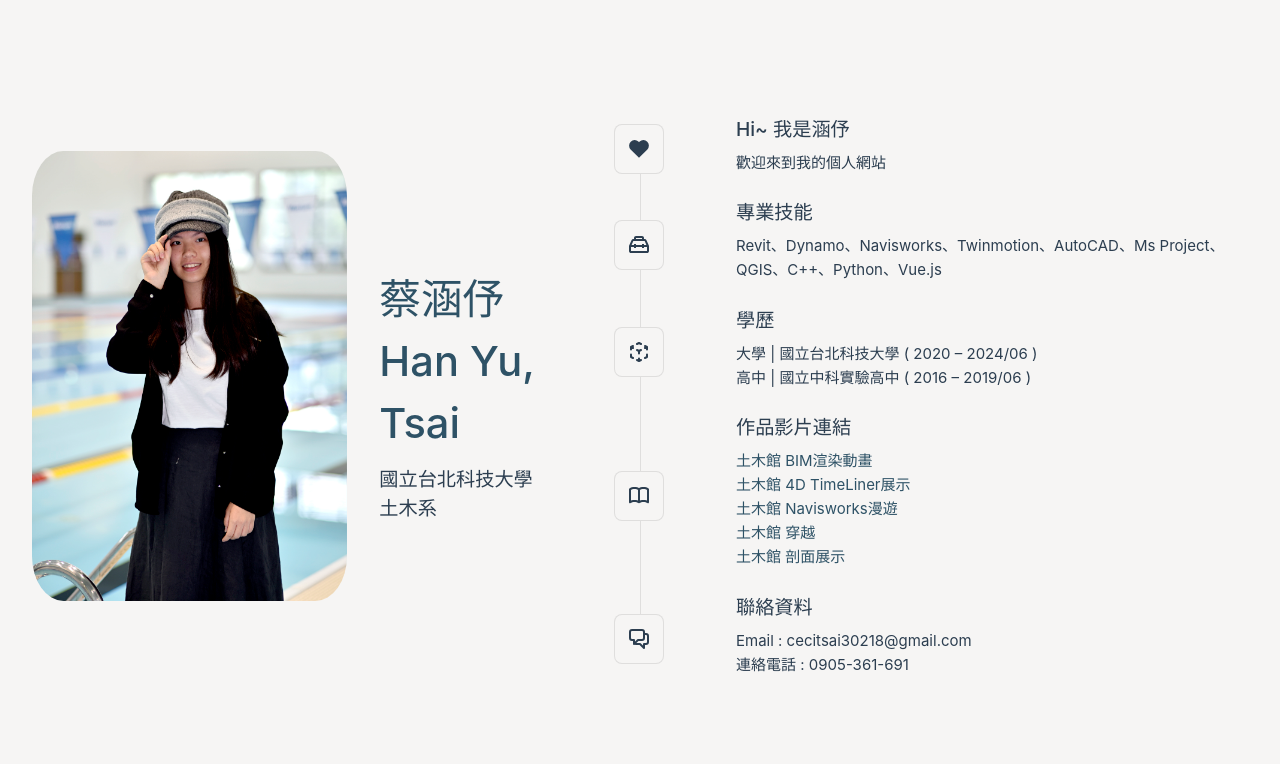
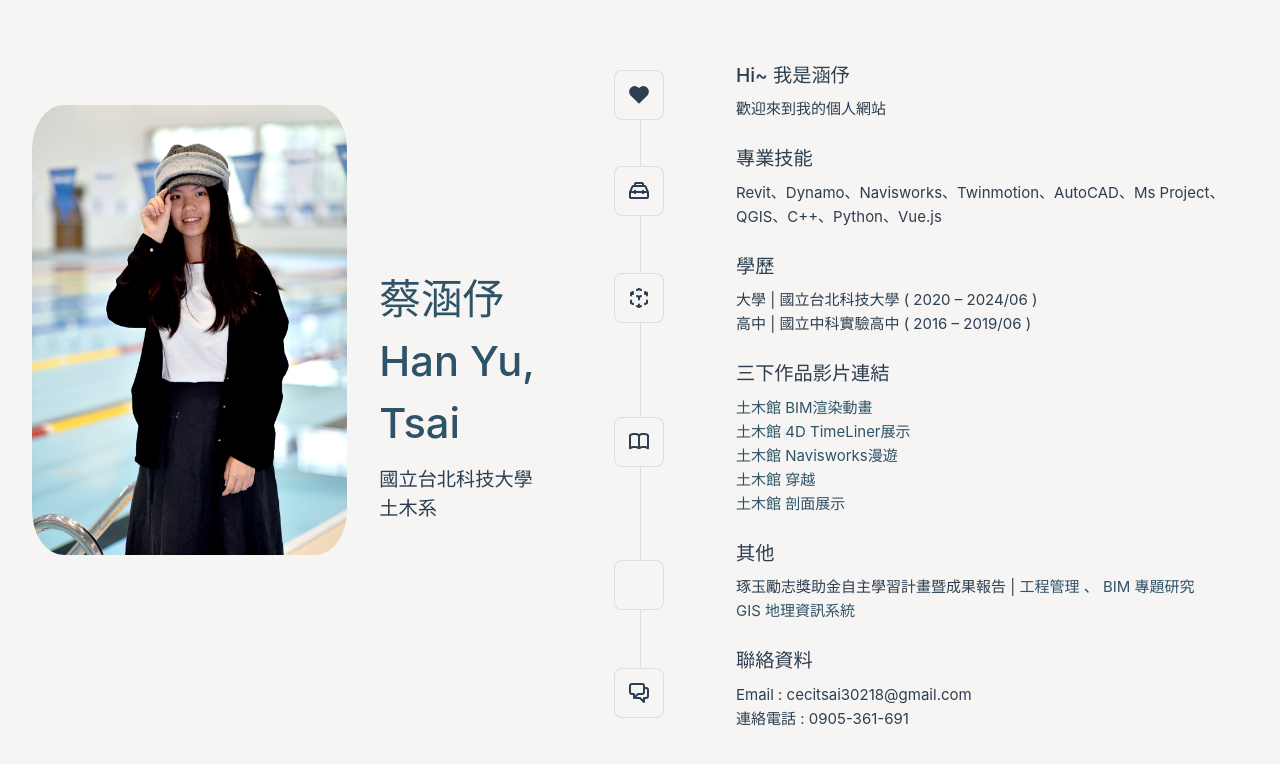
Before and after one commit to CCvegetable/cv, a Vue app: page / in a window 1280 px wide. Shown: the top 764 px of the page. Built offline with nearby package versions, Linux system fonts and the light colour scheme.

Commit message:
其他連結

```diff
--- a/src/components/TheWelcome.vue
+++ b/src/components/TheWelcome.vue
@@ -48,7 +48,7 @@ import SupportIcon from "./icons/IconSupport.vue";
     <template #icon>
       <DocumentationIcon />
     </template>
-    <template #heading>作品影片連結</template>
+    <template #heading>三下作品影片連結</template>
 
     <a href="https://youtu.be/isqqhhC9oGc">土木館 BIM渲染動畫</a>
     <br>
@@ -58,11 +58,31 @@ import SupportIcon from "./icons/IconSupport.vue";
     <br>
     <a href="https://youtu.be/khbeNL45T8Y">土木館 穿越</a>
     <br>
-    <a href="https://youtu.be/O323wbdeWpU">土木館 剖面展示</a>
+    <a href="https://youtu.be/O323wbdeWpU">土木館 剖面展示 </a>
+
 
 
 
   </WelcomeItem>
+
+  <WelcomeItem>
+    <template #icon>
+
+    </template>
+    <template #heading>其他</template>
+
+    琢玉勵志獎助金自主學習計畫暨成果報告 |
+    <a href="https://drive.google.com/file/d/1IcphA0f9A2TG_o9J0u4XnaDmsiRUuPP3/view">工程管理</a>
+    、
+    <a href="https://drive.google.com/file/d/1WPr5x4X8kJBuoMTBy6mqI5eTBndO2mXV/view">BIM 專題研究</a>
+    <br>
+
+
+   <a href="https://hackmd.io/@jfERwE8gQ-etRySy2hktww/rJ3mPMgyp">GIS 地理資訊系統</a>
+  </WelcomeItem>
+
+
+
 
   <WelcomeItem>
     <template #icon>
```
Also changed, not shown: 3 other files (tests, documents, lock files or other folders).
